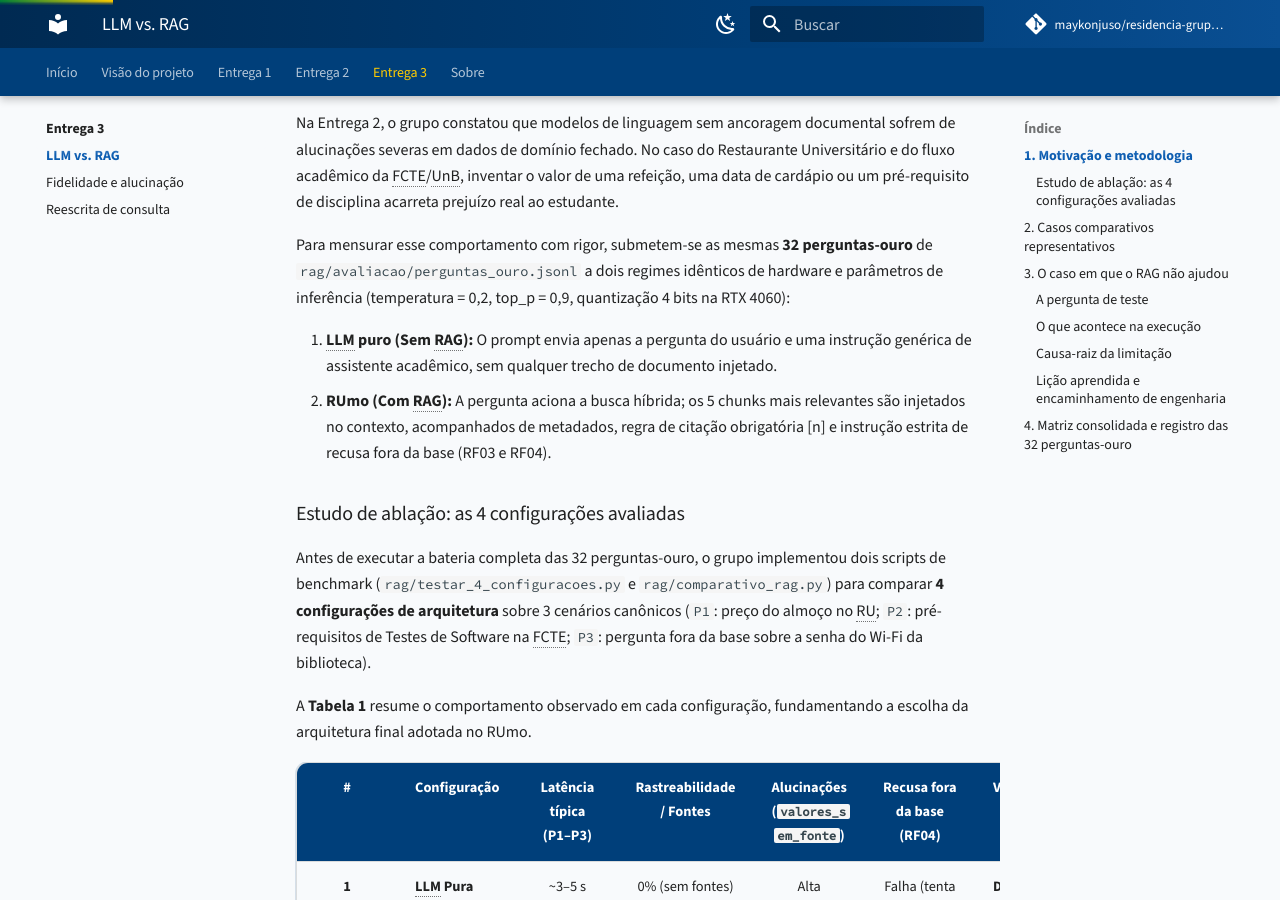
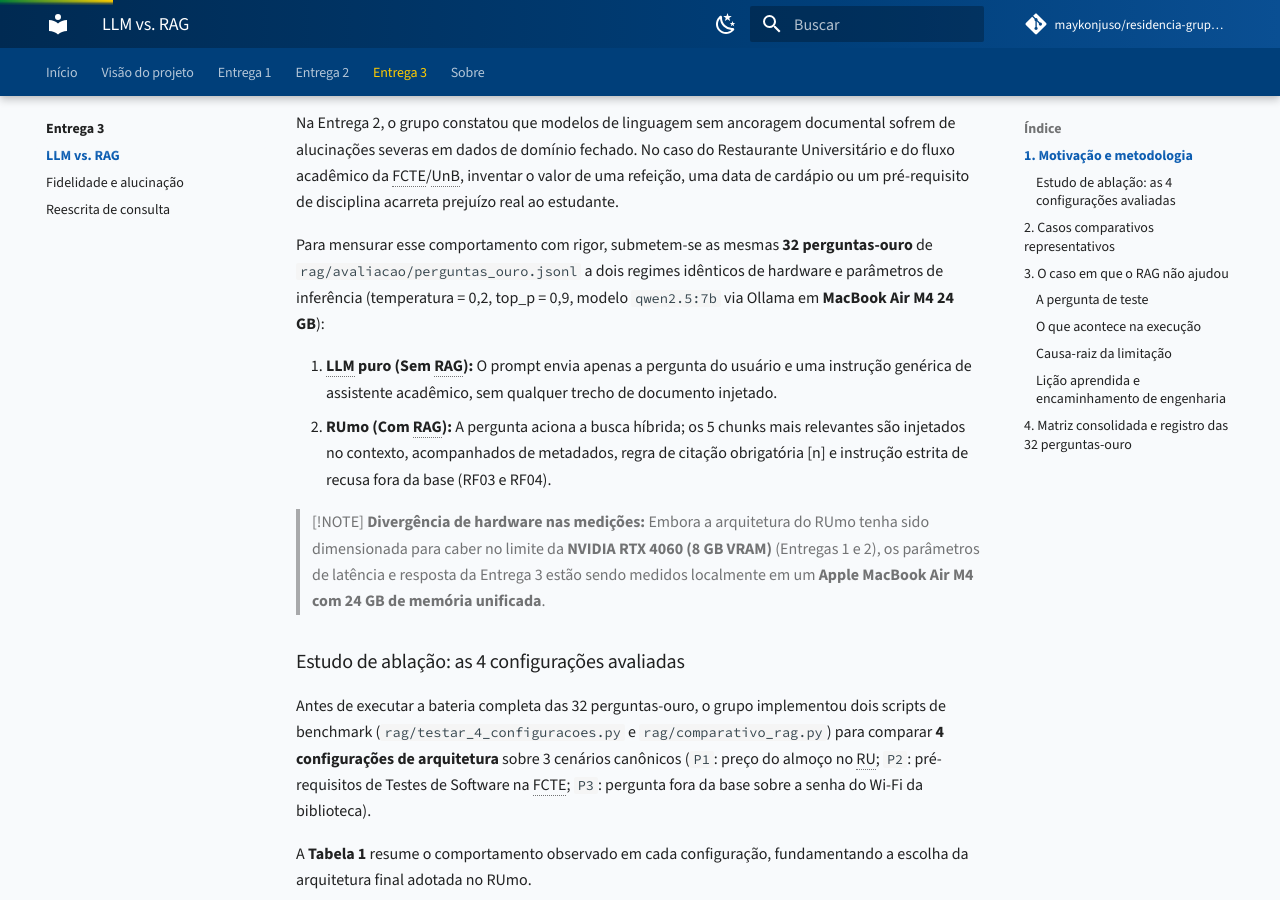
Before and after one commit to maykonjuso/residencia-grupo-4, an MkDocs documentation site: the page built from docs/entrega-3/llm-vs-rag.md, in a window 1280 px wide and 900 px high, scrolled down 416 px. Built offline with MkDocs 1.6.1 and Material for MkDocs 9.7.7, drawn with Linux system fonts in a browser that asks for light colours; comment, search, counter and statistics services are not loaded.

Commit message:
docs(entrega-3): registra ambiente de medicao local em MacBook Air M4 24GB

```diff
--- a/docs/entrega-3/llm-vs-rag.md
+++ b/docs/entrega-3/llm-vs-rag.md
@@ -8,10 +8,13 @@ Comparação empírica direta entre a geração do modelo **Qwen2.5-7B-Instruct*
 
 Na Entrega 2, o grupo constatou que modelos de linguagem sem ancoragem documental sofrem de alucinações severas em dados de domínio fechado. No caso do Restaurante Universitário e do fluxo acadêmico da FCTE/UnB, inventar o valor de uma refeição, uma data de cardápio ou um pré-requisito de disciplina acarreta prejuízo real ao estudante.
 
-Para mensurar esse comportamento com rigor, submetem-se as mesmas **32 perguntas-ouro** de `rag/avaliacao/perguntas_ouro.jsonl` a dois regimes idênticos de hardware e parâmetros de inferência (temperatura = 0,2, top_p = 0,9, quantização 4 bits na RTX 4060):
+Para mensurar esse comportamento com rigor, submetem-se as mesmas **32 perguntas-ouro** de `rag/avaliacao/perguntas_ouro.jsonl` a dois regimes idênticos de hardware e parâmetros de inferência (temperatura = 0,2, top_p = 0,9, modelo `qwen2.5:7b` via Ollama em **MacBook Air M4 24 GB**):
 
 1. **LLM puro (Sem RAG):** O prompt envia apenas a pergunta do usuário e uma instrução genérica de assistente acadêmico, sem qualquer trecho de documento injetado.
 2. **RUmo (Com RAG):** A pergunta aciona a busca híbrida; os 5 chunks mais relevantes são injetados no contexto, acompanhados de metadados, regra de citação obrigatória [n] e instrução estrita de recusa fora da base (RF03 e RF04).
+
+> [!NOTE]
+> **Divergência de hardware nas medições:** Embora a arquitetura do RUmo tenha sido dimensionada para caber no limite da **NVIDIA RTX 4060 (8 GB VRAM)** (Entregas 1 e 2), os parâmetros de latência e resposta da Entrega 3 estão sendo medidos localmente em um **Apple MacBook Air M4 com 24 GB de memória unificada**.
 
 ### Estudo de ablação: as 4 configurações avaliadas
 
```
Also changed, not shown: docs/entrega-3/fidelidade-e-alucinacao.md (+1 -1 lines), docs/entrega-3/index.md (+2 -1 lines), docs/entrega-3/reescrita-de-consulta.md (+1 -1 lines), docs/sobre/entregas.md (+1 -0 lines).
